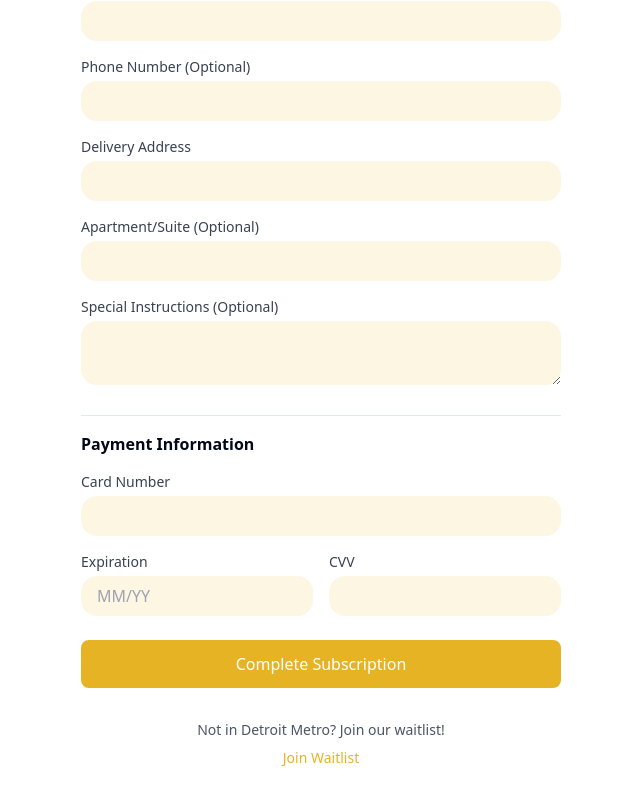
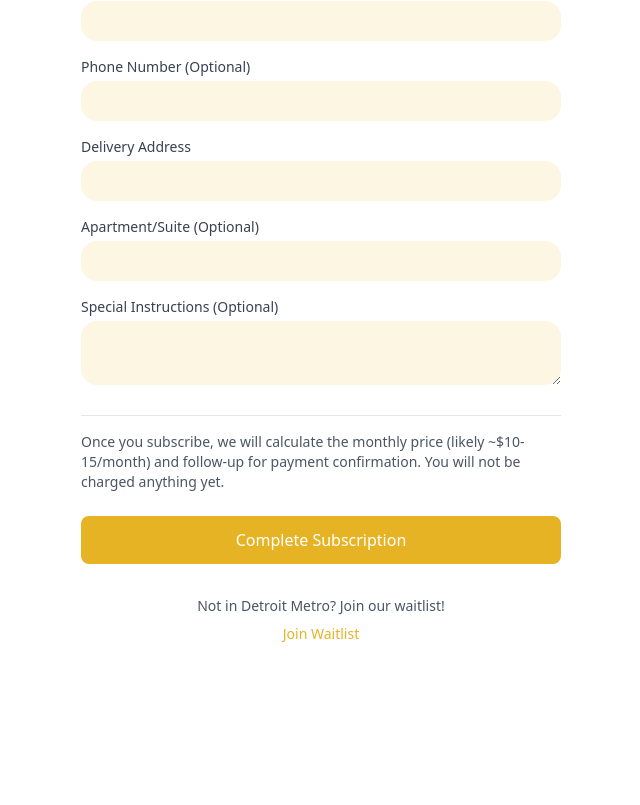
Before and after one commit to stiebeldavid/shabbos-candle-subscription, a React (Vite) app: page / in a window 1280 px wide. Shown: the part 989-1794 px from the top of the page, without its empty margins (319-959 px from the left). After the commit the page ends 1730 px from the top, so only its background shows below. Built offline with nearby package versions, Linux system fonts and the light colour scheme.

Commit message:
Update subscription form
Remove payment info section and add a message explaining the payment process.  The message will inform users that they will not be charged yet and that pricing will be confirmed after subscription.

```diff
--- a/src/components/SubscriptionForm.tsx
+++ b/src/components/SubscriptionForm.tsx
@@ -10,9 +10,6 @@ interface FormData {
   address: string;
   apartment: string;
   instructions: string;
-  cardNumber: string;
-  expiration: string;
-  cvv: string;
 }
 
 export const SubscriptionForm = ({
@@ -30,9 +27,6 @@ export const SubscriptionForm = ({
     address: "",
     apartment: "",
     instructions: "",
-    cardNumber: "",
-    expiration: "",
-    cvv: "",
   });
 
   const handleSubmit = (e: React.FormEvent) => {
@@ -134,55 +128,9 @@ export const SubscriptionForm = ({
       </div>
 
       <div className="pt-4 border-t">
-        <h3 className="font-semibold mb-4">Payment Information</h3>
-        <div className="space-y-4">
-          <div>
-            <label className="block text-sm font-medium text-gray-700 mb-1">
-              Card Number
-            </label>
-            <input
-              type="text"
-              name="cardNumber"
-              required
-              pattern="\d*"
-              maxLength={16}
-              className="w-full px-4 py-2 rounded-lg bg-secondary border-none"
-              value={formData.cardNumber}
-              onChange={handleChange}
-            />
-          </div>
-          <div className="grid grid-cols-2 gap-4">
-            <div>
-              <label className="block text-sm font-medium text-gray-700 mb-1">
-                Expiration
-              </label>
-              <input
-                type="text"
-                name="expiration"
-                required
-                placeholder="MM/YY"
-                className="w-full px-4 py-2 rounded-lg bg-secondary border-none"
-                value={formData.expiration}
-                onChange={handleChange}
-              />
-            </div>
-            <div>
-              <label className="block text-sm font-medium text-gray-700 mb-1">
-                CVV
-              </label>
-              <input
-                type="text"
-                name="cvv"
-                required
-                pattern="\d*"
-                maxLength={4}
-                className="w-full px-4 py-2 rounded-lg bg-secondary border-none"
-                value={formData.cvv}
-                onChange={handleChange}
-              />
-            </div>
-          </div>
-        </div>
+        <p className="text-sm text-gray-600">
+          Once you subscribe, we will calculate the monthly price (likely ~$10-15/month) and follow-up for payment confirmation. You will not be charged anything yet.
+        </p>
       </div>
 
       <motion.button
```
